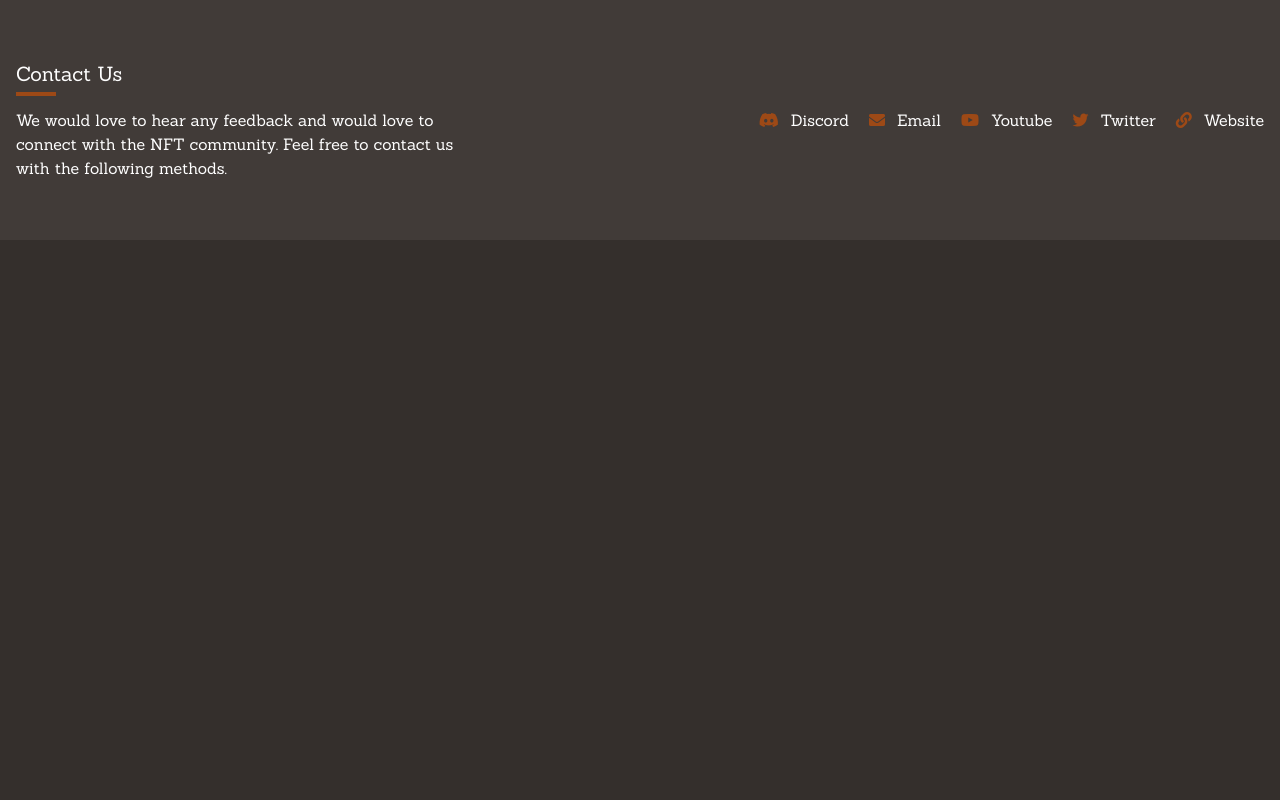
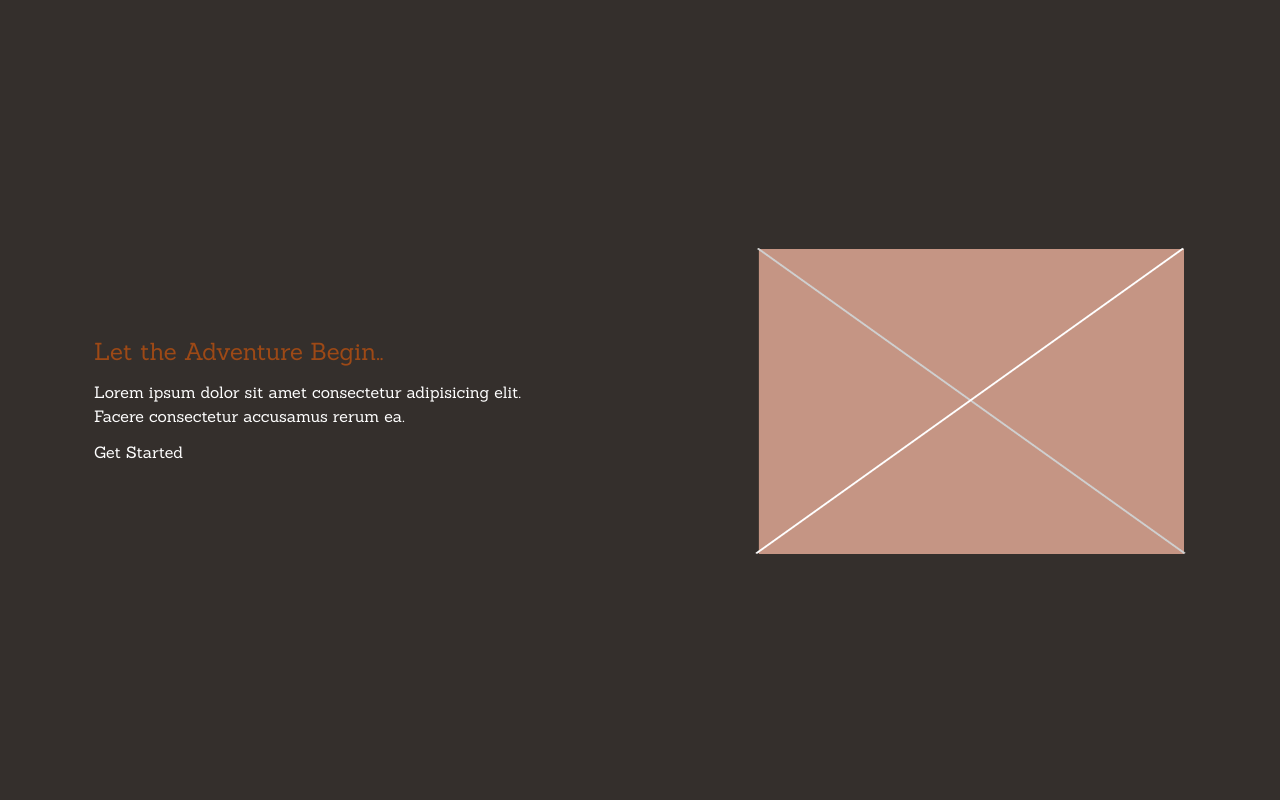
Before and after one commit to folathecoder/soulofox-token-page, a React (Create React App) app: page / in a window 1280 px wide. Shown: the top 800 px of the page. Built offline with nearby package versions, Linux system fonts and the light colour scheme.

Commit message:
Hero Section ==== Responsiveness Implemented

```diff
--- a/src/App.js
+++ b/src/App.js
@@ -2,15 +2,17 @@ import React from "react";
 
 // Component Imports
 import HeroSection from "./components/sections/HeroSection";
+import ProjectSection from "./components/sections/ProjectSection";
 import Footer from "./components/sections/Footer";
 
 // Data Imports
-import footerData from "./data/footerData";
+import { heroData, projectData, footerData } from "./data/Data";
 
 function App() {
   return (
     <main className="max-w-full min-h-screen bg-100 text-500 font-Sanchez">
-      <HeroSection />
+      <HeroSection data={heroData} />
+      <ProjectSection data={projectData} />
       <Footer data={footerData} />
     </main>
   );
--- a/src/components/sections/HeroSection.js
+++ b/src/components/sections/HeroSection.js
@@ -1,15 +1,24 @@
-import React from "react";
+import LinkButton from "../sllices/LinkButton";
 
-const HeroSection = () => {
-  return <section className="max-w-full">
-    <div className="container">
-      <div className="">
-        <div className="">
-          <h1></h1>
+const HeroSection = ({ data }) => {
+  return (
+    <section className="max-w-full flex items-center pt-6 pb-6 md:h-screen">
+      <div className="container flex flex-col-reverse justify-center md:flex-row">
+        <div className="flex flex-1 justify-center md:justify-start">
+          <div className="flex flex-col justify-center text-center pt-5 pb-5 md:text-left">
+            <h1 className="text-2xl text-200 pb-3">{data.heading}</h1>
+            <p className="pb-3 max-w-md">{data.text}</p>
+            <LinkButton link={data.button.link}>{data.button.text}</LinkButton>
+          </div>
+        </div>
+        <div className="flex justify-center flex-1 md:justify-end">
+          <div>
+            <img src={data.image.imageSrc} alt={data.image.imageAlt} />
+          </div>
         </div>
       </div>
-    </div>
-  </section>;
+    </section>
+  );
 };
 
 export default HeroSection;
--- /dev/null
+++ b/src/components/sections/ProjectSection.js
@@ -0,0 +1,11 @@
+const ProjectSection = ({ data }) => {
+  return (
+    <section className="max-w-full md:h-screen">
+      <div className="container">
+
+      </div>
+    </section>
+  );
+};
+
+export default ProjectSection;
--- /dev/null
+++ b/src/components/sllices/LinkButton.js
@@ -0,0 +1,9 @@
+const LinkButton = ({ children, link }) => {
+  return (
+    <a href={link} className="">
+      {children}
+    </a>
+  );
+};
+
+export default LinkButton;
--- /dev/null
+++ b/src/data/Data.js
@@ -0,0 +1,62 @@
+import heroImage from "../images/home/placeholder.png";
+import runningFox from "../images/home/running-fox.png";
+
+export const heroData = {
+  heading: "Let the Adventure Begin..",
+  text: "Lorem ipsum dolor sit amet consectetur adipisicing elit. Facere consectetur accusamus rerum ea.",
+  button: {
+    link: "#",
+    text: "Get Started",
+  },
+  image: {
+    imageSrc: heroImage,
+    imageAlt: "",
+  },
+};
+
+export const projectData = {
+  heading: "Project Concept",
+  text: "Members of our team are all big 2D RPG fans, so in this project we are aiming to build a RPG game where NFT owners can use their NFT as character in the game and earn FoxyCoin. The game will be a multiplayer game where foxians can socialize, level up through defeating enemies, join raids, earn FoxyCoin and much more. We want players to feel the nostalgia of 2D RPG and bring back memories that thrilled their heart in the past.",
+  image: {
+    imageSrc: runningFox,
+    imageAlt: "running fox",
+  },
+};
+
+export const footerData = {
+  footerHeading: "Contact Us",
+  footerText:
+    "We would love to hear any feedback and would love to connect with the NFT community. Feel free to contact us with the following methods.",
+  socials: [
+    {
+      id: 1,
+      name: "Discord",
+      icon: "fab fa-discord",
+      link: "https://discord.gg/NSHrXBhk4F",
+    },
+    {
+      id: 2,
+      name: "Email",
+      icon: "fas fa-envelope",
+      link: "mailto:soulofox.nft@gmail.com",
+    },
+    {
+      id: 3,
+      name: "Youtube",
+      icon: "fab fa-youtube",
+      link: "https://www.youtube.com/channel/SoulofoxNFT",
+    },
+    {
+      id: 4,
+      name: "Twitter",
+      icon: "fab fa-twitter",
+      link: "https://twitter.com/soulofoxNFT",
+    },
+    {
+      id: 5,
+      name: "Website",
+      icon: "fas fa-link",
+      link: "https://soulofox.com/",
+    },
+  ],
+};
--- a/src/data/footerData.js
+++ /dev/null
@@ -1,39 +0,0 @@
-const footerData = {
-  footerHeading: "Contact Us",
-  footerText:
-    "We would love to hear any feedback and would love to connect with the NFT community. Feel free to contact us with the following methods.",
-  socials: [
-    {
-      id: 1,
-      name: "Discord",
-      icon: "fab fa-discord",
-      link: "https://discord.gg/NSHrXBhk4F",
-    },
-    {
-      id: 2,
-      name: "Email",
-      icon: "fas fa-envelope",
-      link: "mailto:soulofox.nft@gmail.com",
-    },
-    {
-      id: 3,
-      name: "Youtube",
-      icon: "fab fa-youtube",
-      link: "https://www.youtube.com/channel/SoulofoxNFT",
-    },
-    {
-      id: 4,
-      name: "Twitter",
-      icon: "fab fa-twitter",
-      link: "https://twitter.com/soulofoxNFT",
-    },
-    {
-      id: 5,
-      name: "Website",
-      icon: "fas fa-link",
-      link: "https://soulofox.com/",
-    },
-  ],
-};
-
-export default footerData;
--- a/tailwind.config.js
+++ b/tailwind.config.js
@@ -16,6 +16,9 @@ module.exports = {
     container: {
       center: true,
       padding: "1rem",
+      screens: {
+        lg: "1124px",
+      },
     },
   },
   plugins: [],
```
Also changed, not shown: src/images/home/placeholder.png (added), src/images/home/running-fox.png (added).
